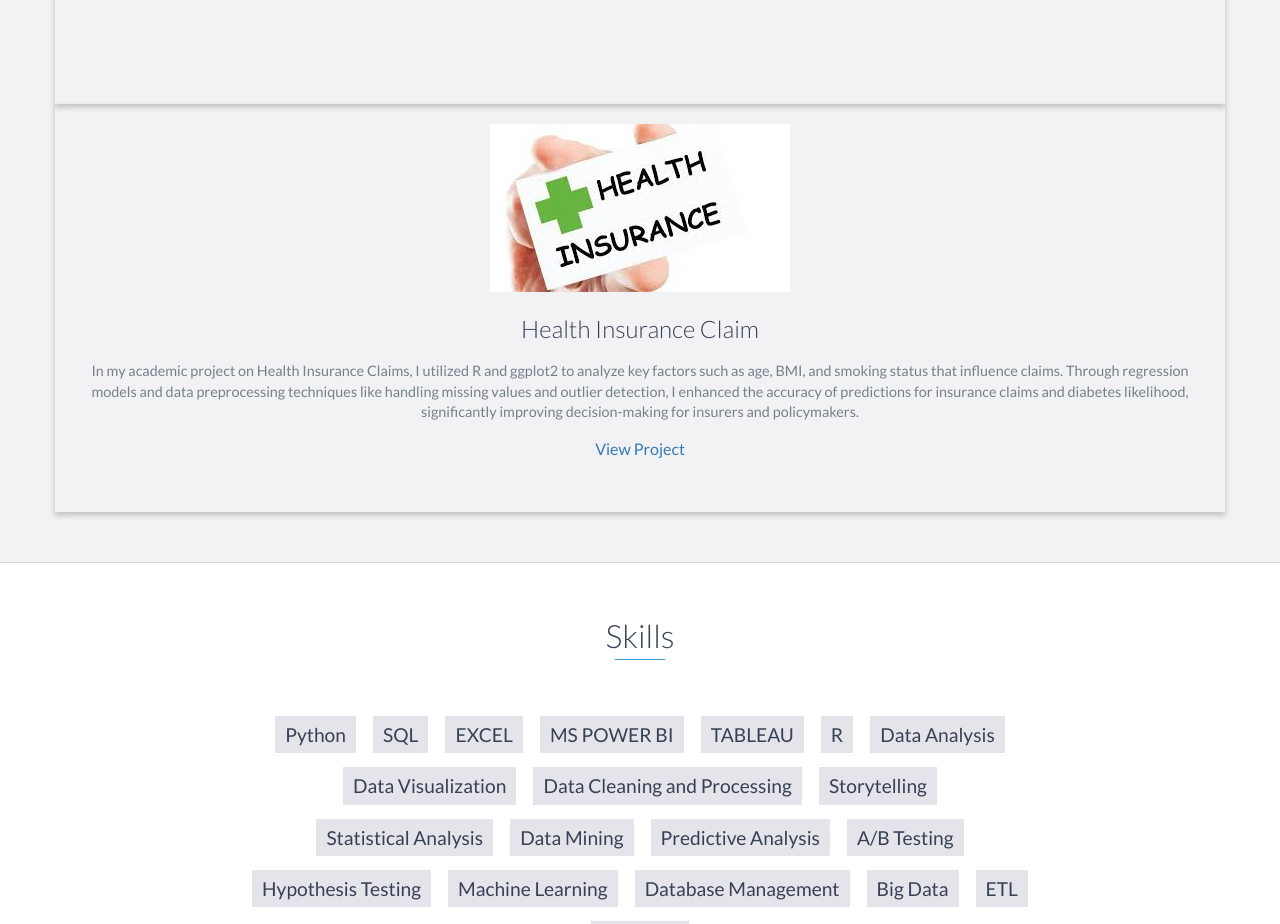
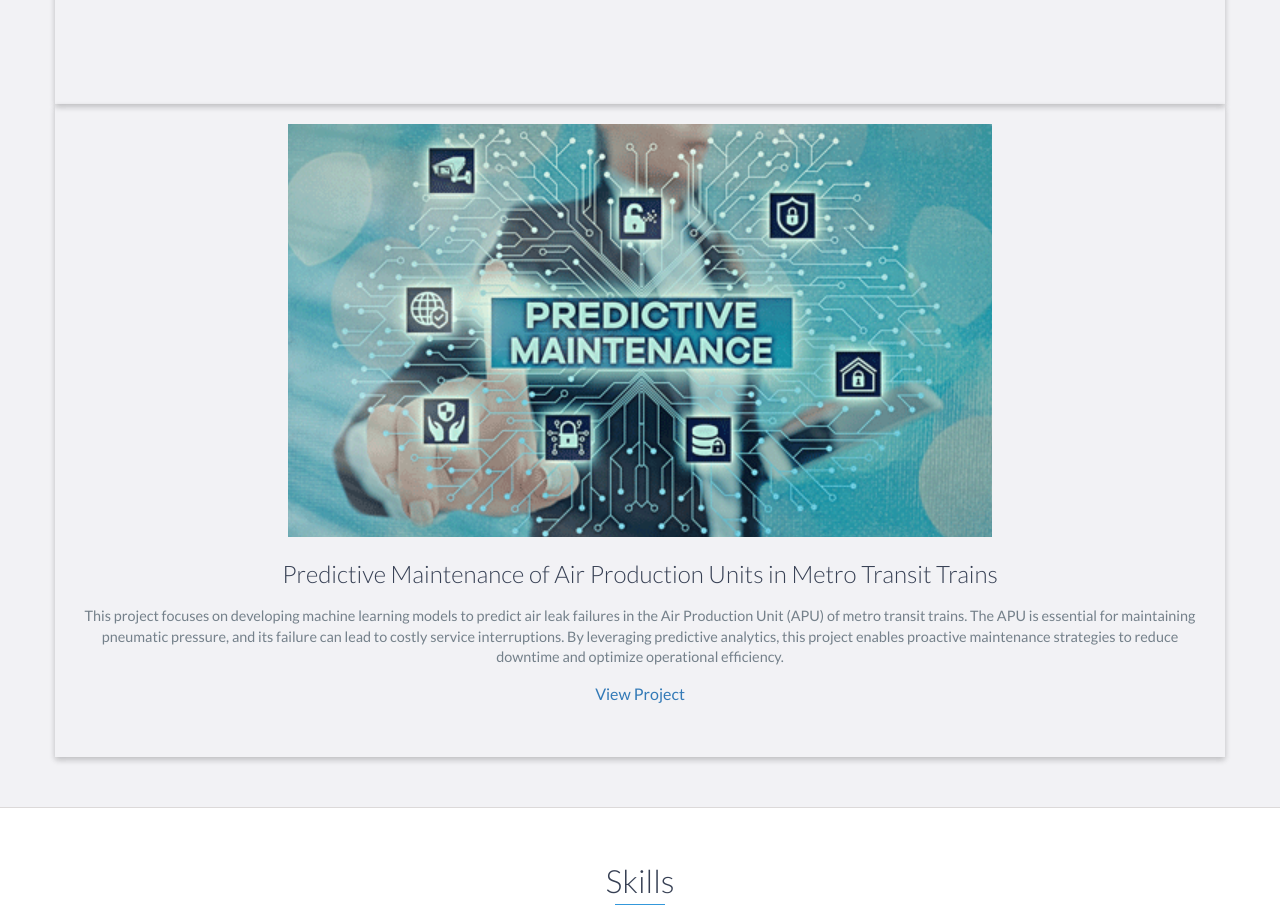
Before and after one commit to nehasave22/Neha-Save-Portfolio, a website: page index.html in a window 1280 px wide. Shown: the part 4400-5324 px from the top of the page. Drawn offline with nearby package versions, Linux system fonts and the light colour scheme.

Commit message:
Update index.html

```diff
--- a/index.html
+++ b/index.html
@@ -223,14 +223,14 @@ Passionate about AI, ML, and data science, I continuously explore innovative way
 
                 <div class="project shadow-large">
                     <div class="project-image">
-                        <img src="images/HealthInsurance.png" alt="Health Insurance Claim Analysis">
+                        <img src="images/Screenshot 2025-03-06 191947.png" alt="Predictive Maintenance of Air Production Units in Metro Transit Trains">
                     </div>
                     <div class="project-info">
-                        <h3>Health Insurance Claim</h3>
+                        <h3>Predictive Maintenance of Air Production Units in Metro Transit Trains</h3>
                         <p>
-                            In my academic project on Health Insurance Claims, I utilized R and ggplot2 to analyze key factors such as age, BMI, and smoking status that influence claims. Through regression models and data preprocessing techniques like handling missing values and outlier detection, I enhanced the accuracy of predictions for insurance claims and diabetes likelihood, significantly improving decision-making for insurers and policymakers.
+			This project focuses on developing machine learning models to predict air leak failures in the Air Production Unit (APU) of metro transit trains. The APU is essential for maintaining pneumatic pressure, and its failure can lead to costly service interruptions. By leveraging predictive analytics, this project enables proactive maintenance strategies to reduce downtime and optimize operational efficiency.
                         </p>
-                        <a href="https://github.com/nehasave22/Health-Insurance-Claim-">View Project</a>
+                        <a href="https://github.com/nehasave22/Air-Leak-Failure-Prediction/blob/main/SaveNeha_Model%202.ipynb">View Project</a>
                     </div>
                 </div>
             </div>
```
